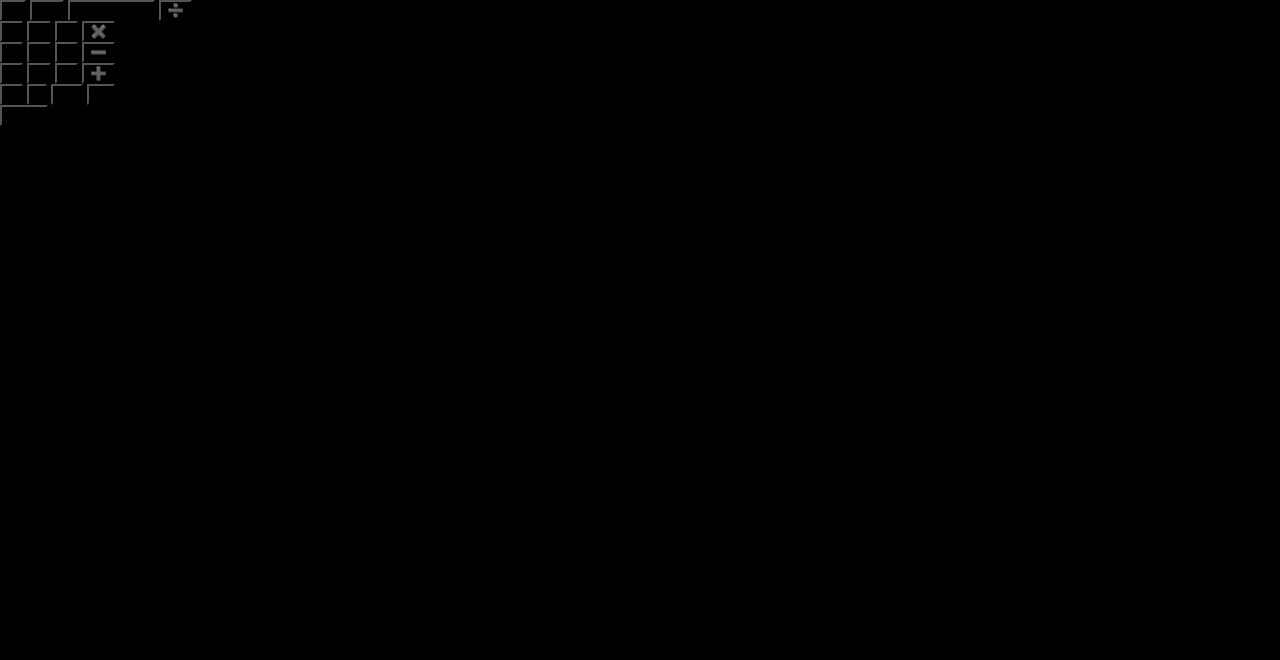
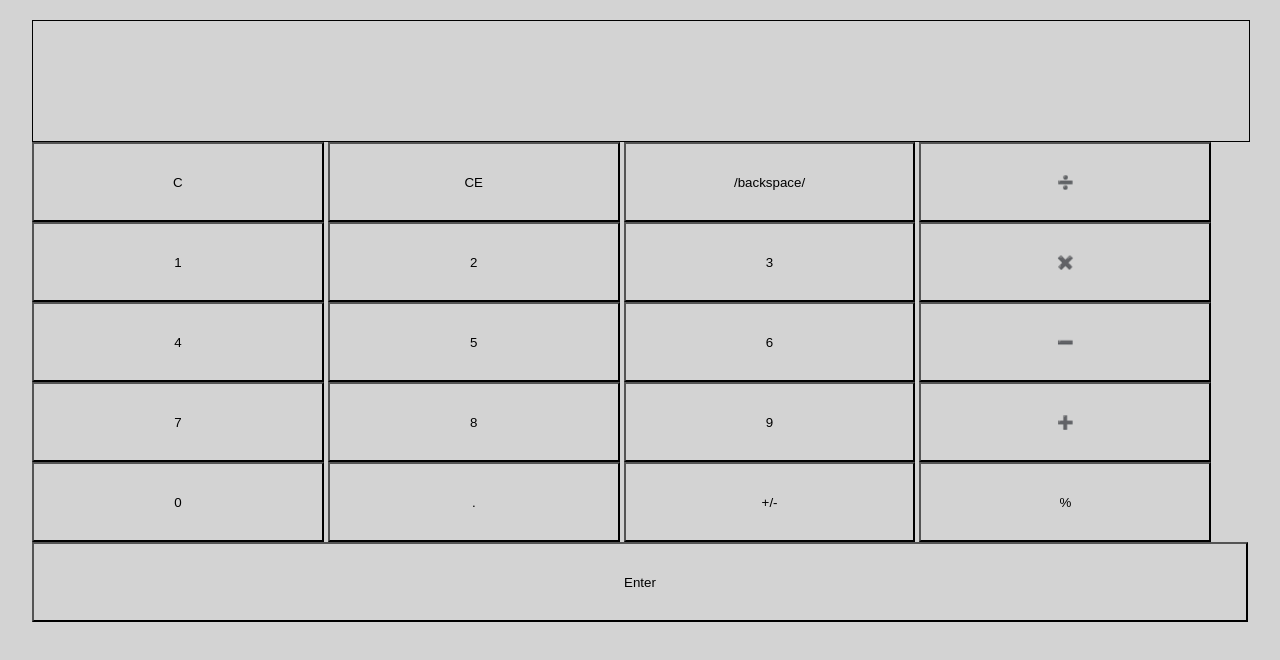
Before and after one commit to Theon87/calculator, a plain HTML site: page index.html in a window 1280 px wide. Drawn offline with Linux system fonts and the light colour scheme.

Commit message:
add basic dimensions for calculator buttons

```diff
--- a/style.css
+++ b/style.css
@@ -1,4 +1,27 @@
 * {
-  background-color: black;
+  background-color: lightgray;
+  max-width: 100%;
   margin: auto;
 }
+
+main {
+  max-width: 95vw;
+  max-height: 95vh;
+  margin-top: 20px;
+}
+
+button {
+  width: 24%;
+  height: 80px;
+}
+
+.screen {
+  border: 1px solid black;
+  width: 100%;
+  height: 120px;
+}
+
+.bottomRow,
+#enter {
+  width: 100%;
+}
```
